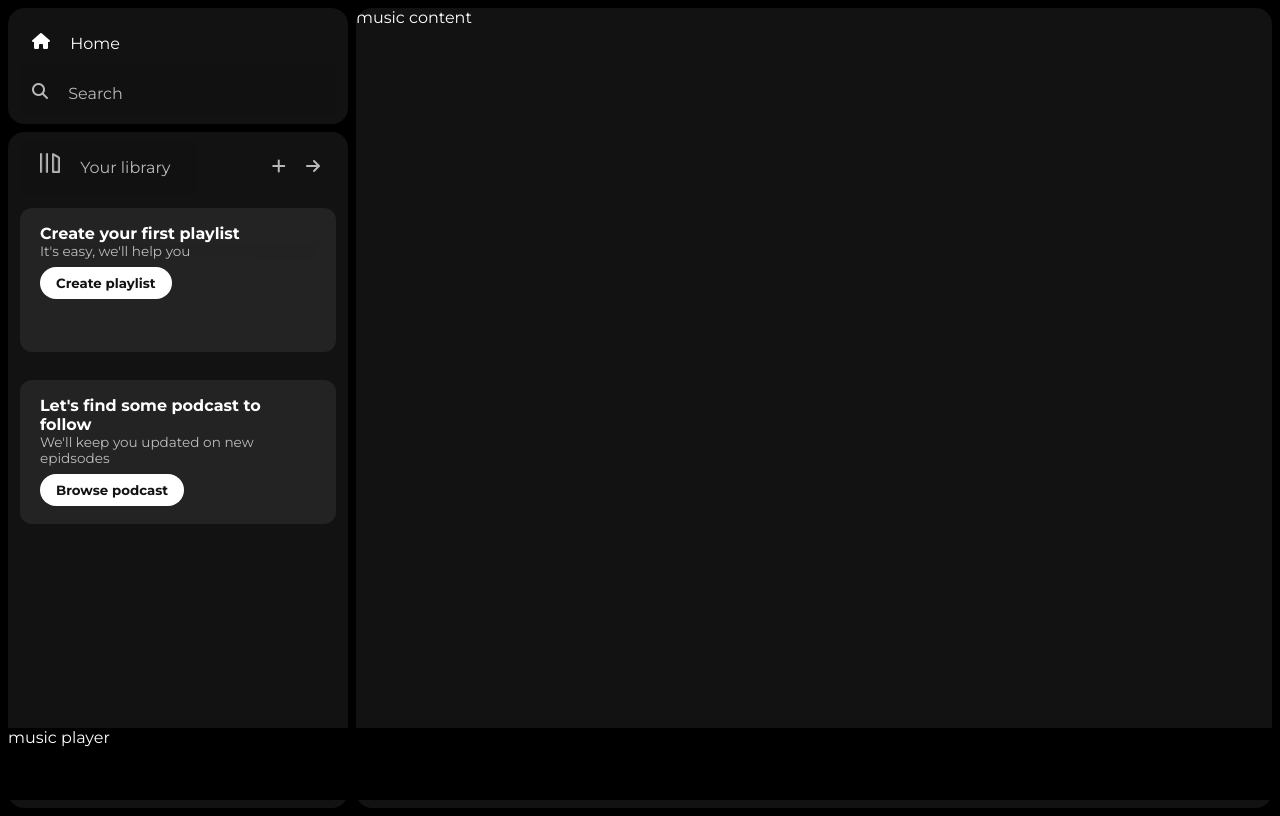
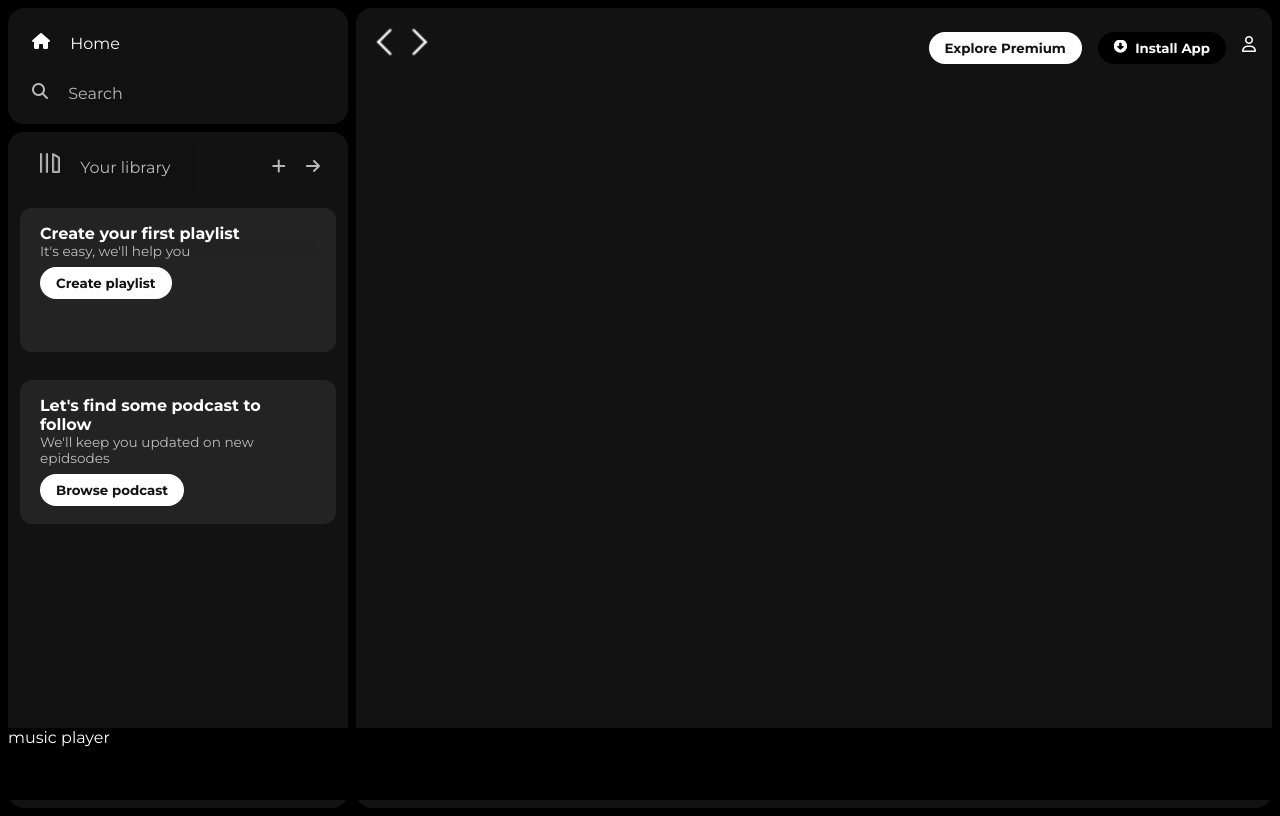
Before and after one commit to Ayush-Balodi/Project_webDev, a plain HTML site: page APPS/Spotify frontend/index.html in a window 1280 px wide. Drawn offline with Linux system fonts and the light colour scheme.

Commit message:
build the sticky nav

```diff
--- a/APPS/Spotify frontend/index.html
+++ b/APPS/Spotify frontend/index.html
@@ -49,7 +49,20 @@
                 </div>
             </div>
         </div>
-        <div class="music-content">music content</div>
+        <div class="music-content">
+            <div class="sticky-nav">
+                <div class="sticky-nav-icons">
+                    <img src="./assets/backward_icon.png" alt="backward_icon">
+                    <img class="hide" src="./assets/forward_icon.png" alt="forward_icon">
+                </div>
+                <div class="sticky-nav-options">
+                    <button class="badge nav-item hide">Explore Premium</button>
+                    <button class="badge nav-item dark-badge"><i class="fa-solid fa-circle-down"></i>Install App</button>
+                    <i class="fa-regular fa-user nav-item"></i>
+                </div>
+            </div>
+            <div class="cards"></div>
+        </div>
         <div class="music-player">music player</div>
     </div>
 </body>
--- a/APPS/Spotify frontend/style.css
+++ b/APPS/Spotify frontend/style.css
@@ -15,13 +15,6 @@
     width: 340px;
     border-radius: 1rem;
     margin-right:0.5rem;
-}
-/*Not worked till now*/
-.music-content{
-    background-color: #121212;
-    flex:1;
-    border-radius: 1rem;
-    overflow:auto;
 }
 /*Not working on it too*/
 .music-player{
@@ -135,3 +128,58 @@ a{
     margin-top: 0.5rem;
     width: fit-content;
 }
+.dark-badge{
+    background-color: black;
+    color: #fff;
+}
+
+/*Not worked till now*/
+.music-content{
+    background-color: #121212;
+    flex:1;
+    border-radius: 1rem;
+    overflow:auto;
+}
+
+.sticky-nav{
+    position: sticky;
+    top: 0;
+    background-color:#121212;
+    display: flex;
+    justify-content:space-between;
+    align-items:center;
+    padding: 1rem 0 1rem 0;
+}
+.sticky-nav-icons{
+    background-color: #121212;
+    margin-left: 0.75rem;
+}
+
+.sticky-nav-icons img{
+    background-color: #121212;
+    width: 2rem; height: 2rem;
+}
+
+.sticky-nav-options{
+    background-color: #121212;
+    display: flex;
+    justify-content:center;
+    align-items:center;
+}
+.sticky-nav-options i{
+    background-color: #121212;
+    color: #fff;
+}
+.sticky-nav-options .badge i{
+    background-color: black;
+    color: #fff;
+    margin-right: 0.5rem;
+}
+.nav-item{
+    margin-right:1rem;
+}
+@media (max-width: 1000px){
+    .hide{
+        display:none;
+    }
+}
```
